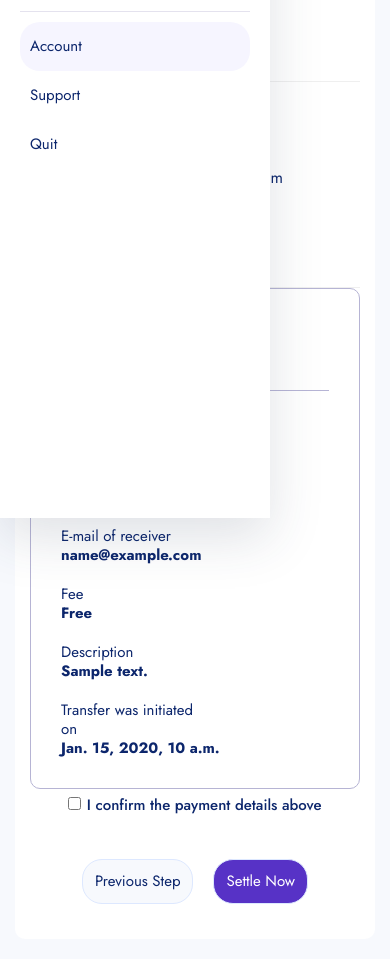
After one commit to prabhnosingh/BankingApp, a Django app: page /settlement-confirmation/000/1/ in a window 390 px wide. The commit adds this page. Shown: the part 326-1285 px from the top of the page. Run offline with Django 5.2, Linux system fonts and the light colour scheme; tables that the repository leaves empty hold one stand-in row (values such as "Sample post"); grey boxes marked "Sample" are stand-in pictures; some libraries are stand-ins or nearby versions.

Commit message:
Settle button functionality in Transactions view

```diff
--- a/core/urls.py
+++ b/core/urls.py
@@ -1,30 +1,38 @@
 from django.urls import path
 from core import views
-from core import transfer,transaction,payment_request
+from core import transfer, transaction, payment_request
+
 app_name = 'core'
 urlpatterns = [
     path("", views.index, name="index"),
-    #Transfers
+    # Transfers
     path("search-account/", transfer.search_users_by_account_number, name="search-account"),
     path("amount-transfer/<account_number>/", transfer.AmountTransfer, name="amount-transfer"),
     path("amount-transfer-process/<account_number>/", transfer.AmountTransferProcess, name="amount-transfer-process"),
     path("transfer-confirmation/<account_number>/<transaction_id>/", transfer.TransferConfirmation,
          name="transfer-confirmation"),
     path("transfer-process/<account_number>/<transaction_id>/", transfer.TransferProcess, name="transfer-process"),
-    path("transfer-completed/<account_number>/<transaction_id>/", transfer.TransferCompleted, name="transfer-completed"),
+    path("transfer-completed/<account_number>/<transaction_id>/", transfer.TransferCompleted,
+         name="transfer-completed"),
     # transactions
 
     path("transactions/", transaction.transaction_lists, name="transactions"),
     path("transaction-detail/<transaction_id>/", transaction.transaction_detail, name="transaction-detail"),
 
-    #request money
+    # request money
     path("request-search-account/", payment_request.SearchUsersRequest, name="request-search-account"),
     path("amount-request/<account_number>/", payment_request.AmountRequest, name="amount-request"),
-    path("amount-request-process/<account_number>/", payment_request.AmountRequestProcess, name="amount-request-process"),
-    path("amount-request-confirmation/<account_number>/<transaction_id>/", payment_request.AmountRequestConfirmation, name="amount-request-confirmation"),
-    path("amount-request-final-process/<account_number>/<transaction_id>/", payment_request.AmountRequestFinalProcess, name="amount-request-final-process"),
-    path("amount-request-completed/<account_number>/<transaction_id>/", payment_request.RequestCompleted, name="amount-request-completed"),
+    path("amount-request-process/<account_number>/", payment_request.AmountRequestProcess,
+         name="amount-request-process"),
+    path("amount-request-confirmation/<account_number>/<transaction_id>/", payment_request.AmountRequestConfirmation,
+         name="amount-request-confirmation"),
+    path("amount-request-final-process/<account_number>/<transaction_id>/", payment_request.AmountRequestFinalProcess,
+         name="amount-request-final-process"),
+    path("amount-request-completed/<account_number>/<transaction_id>/", payment_request.RequestCompleted,
+         name="amount-request-completed"),
 
+    path("settlement-confirmation/<account_number>/<transaction_id>/", payment_request.settlement_confirmation,
+         name="settlement-confirmation"),
 
-    #add debit card
+    # add debit card
 ]
--- /dev/null
+++ b/templates/payment_request/settlement-confirmation.html
@@ -0,0 +1,164 @@
+{% extends "partials/dashboard-base.html" %}
+{% load static %}
+{% load humanize %}
+{% block content %}
+    <!-- Dashboard Section start -->
+    <section class="dashboard-section body-collapse pay step step-2 step-3">
+        <div class="overlay pt-120">
+            <div class="container-fruid">
+                <div class="main-content">
+                    <div class="head-area d-flex align-items-center justify-content-between">
+                        <h4>Make a Payment</h4>
+                        <div class="icon-area">
+                            <img src="{% static 'assets/images/icon/support-icon.png' %}" alt="icon">
+                        </div>
+                    </div>
+                    <div class="choose-recipient">
+                        <div class="step-area">
+                            <span class="mdr">Step 3 of 3</span>
+                            <h5>Confirm Your Transfer</h5>
+                        </div>
+                        <div class="user-select">
+                            <div class="single-user">
+                                <div class="left d-flex align-items-center">
+                                    <div class="img-area">
+                                        <!-- <img src="{{ a.user.kyc.image.url }}" alt="image"> -->
+                                        <img src="{{ account.user.kyc.image.url }}" style="width: 100px; height: 100px; border-radius: 50%; object-fit: cover;"  alt="image">
+
+                                    </div>
+                                    <div class="text-area">
+                                        <p>{{ account.user.kyc.full_name|title }}</p>
+                                        <span class="mdr"><b>{{ account.account_number }}</b></span> <br>
+                                        <span class="mdr">{{ account.user.email }}</span>
+                                    </div>
+                                </div>
+                                <div class="right">
+
+                                    <a href="{% url 'core:search-account' %}">
+                                        <i class="icon-h-edit"></i>
+                                        Edit
+                                    </a>
+                                </div>
+                            </div>
+                        </div>
+                    </div>
+                    <div class="payment-details">
+                        <div class="top-area">
+                            <h6>Payment Details</h6>
+                            <div class="right">
+                                <a href="javascript:void(0)">
+                                    <i class="icon-h-edit"></i>
+                                    Edit
+                                </a>
+                            </div>
+                        </div>
+                        <div class="row">
+                            <div class="col-xl-6">
+                                <ul class="details-list">
+                                    <li>
+                                        <span>You Send</span>
+                                        <b>{{transaction.amount}} USD</b>
+                                    </li>
+                                    <li>
+                                        <span>Recipient gets</span>
+                                        <b>{{transaction.amount}} USD</b>
+                                    </li>
+                                    <li>
+                                        <span>E-mail of receiver</span>
+                                        <b>{{account.user.email}}</b>
+                                    </li>
+                                    <li>
+                                        <span>Fee</span>
+                                        <b>Free</b>
+                                    </li>
+                                    <li>
+                                        <span>Description</span>
+                                        <b>{{transaction.description}}</b>
+                                    </li>
+                                    <li>
+                                        <span>Transfer was initiated on </span>
+                                        <b>{{transaction.date}} </b>
+                                    </li>
+                                </ul>
+                            </div>
+                        </div>
+                    </div>
+                    <form action="#">
+                        <div class="checkbox">
+                            <input type="checkbox" id="confirm">
+                            <label for="confirm">I confirm the payment details above</label>
+                        </div>
+                        <div class="footer-area mt-40">
+                            <a href="{% url 'core:transactions' %}">Previous Step</a>
+                            <a href="javascript:void(0)" class="transferMod active" data-bs-toggle="modal" data-bs-target="#transferMod">Settle Now</a>
+                        </div>
+                    </form>
+                </div>
+            </div>
+        </div>
+    </section>
+    <!-- Dashboard Section end -->
+
+    <!-- Transfer Popup start -->
+    <div class="transfer-popup">
+        <div class="container-fruid">
+            <div class="row">
+                <div class="col-lg-6">
+                    <div class="modal fade" id="transferMod" aria-hidden="true">
+                        <div class="modal-dialog modal-dialog-centered">
+                            <ul class="nav nav-tabs d-none" role="tablist">
+                                <li class="nav-item" role="presentation">
+                                    <button class="nav-link active" id="transfer-tab" data-bs-toggle="tab"
+                                        data-bs-target="#transfer" type="button" role="tab" aria-controls="transfer"
+                                        aria-selected="true">transfer</button>
+                                </li>
+                                <li class="nav-item" role="presentation">
+                                    <button class="nav-link" id="success-tab" data-bs-toggle="tab"
+                                        data-bs-target="#success" type="button" role="tab" aria-controls="success"
+                                        aria-selected="false">Confirm</button>
+                                </li>
+                            </ul>
+                            <div class="tab-content">
+                                <div class="tab-pane fade show active" id="transfer" role="tabpanel" aria-labelledby="transfer-tab">
+                                    <div class="modal-content">
+                                        <div class="modal-header mb-60 justify-content-between">
+                                            <a href="javascript:void(0)">
+                                                <i class="icon-a-left-arrow"></i>
+                                                Back
+                                            </a>
+                                            <button type="button" class="btn-close" data-bs-dismiss="modal" aria-label="Close"><i class="fa-solid fa-xmark"></i></button>
+                                        </div>
+                                        <div class="main-content">
+                                            <h4>Confirm Transfer!</h4>
+                                            <p>Enter your pin number below.</p>
+                                            <form action="{% url 'core:transfer-process' account.account_number transaction.transaction_id  %}" method="POST">
+                                                {% csrf_token %}
+                                                <div class="userInput">
+                                                    <input minlength="4" maxlength="4" name="pin-number" type="text">
+                                                </div>
+                                                <a href="javascript:void(0)">Reset Pin Number?</a>
+                                                <button type="submit" class="mt-60 confirm">Confirm</button>
+                                            </form>
+                                        </div>
+                                    </div>
+                                </div>
+                                <div class="tab-pane fade" id="success" role="tabpanel" aria-labelledby="success-tab">
+                                    <div class="modal-content">
+                                        <div class="modal-header">
+                                            <button type="button" class="btn-close d-md-none d-block" data-bs-dismiss="modal" aria-label="Close"><i class="fa-solid fa-xmark"></i></button>
+                                        </div>
+                                        <div class="main-content text-center pt-120 pb-120">
+                                            <h3>Success</h3>
+                                            <p>Transfer was completed.</p>
+                                        </div>
+                                    </div>
+                                </div>
+                            </div>
+                        </div>
+                    </div>
+                </div>
+            </div>
+        </div>
+    </div>
+    <!-- Transfer Popup start -->
+{% endblock content %}
--- a/templates/transaction/transaction-list.html
+++ b/templates/transaction/transaction-list.html
@@ -265,7 +265,7 @@
                                                             <td>
 
                                                                 {% if s.status == "request_sent" %}
-                                                                    <a href="{% url 'core:transaction-detail' s.transaction_id %}" class="btn btn-primary"><i class="fas fa-check-circle"></i> Settle</a>
+                                                                    <a href="{% url 'core:settlement-confirmation' s.sender.account.account_number s.transaction_id %}" class="btn btn-primary"><i class="fas fa-check-circle"></i> Settle</a>
                                                                     <a href="{% url 'core:transaction-detail' s.transaction_id %}" class=" btn btn-danger"> <i class="fas fa-x"></i> Cancel</a>
                                                                 {% endif %}
 
```
Also changed, not shown: core/payment_request.py (+11 -0 lines).
